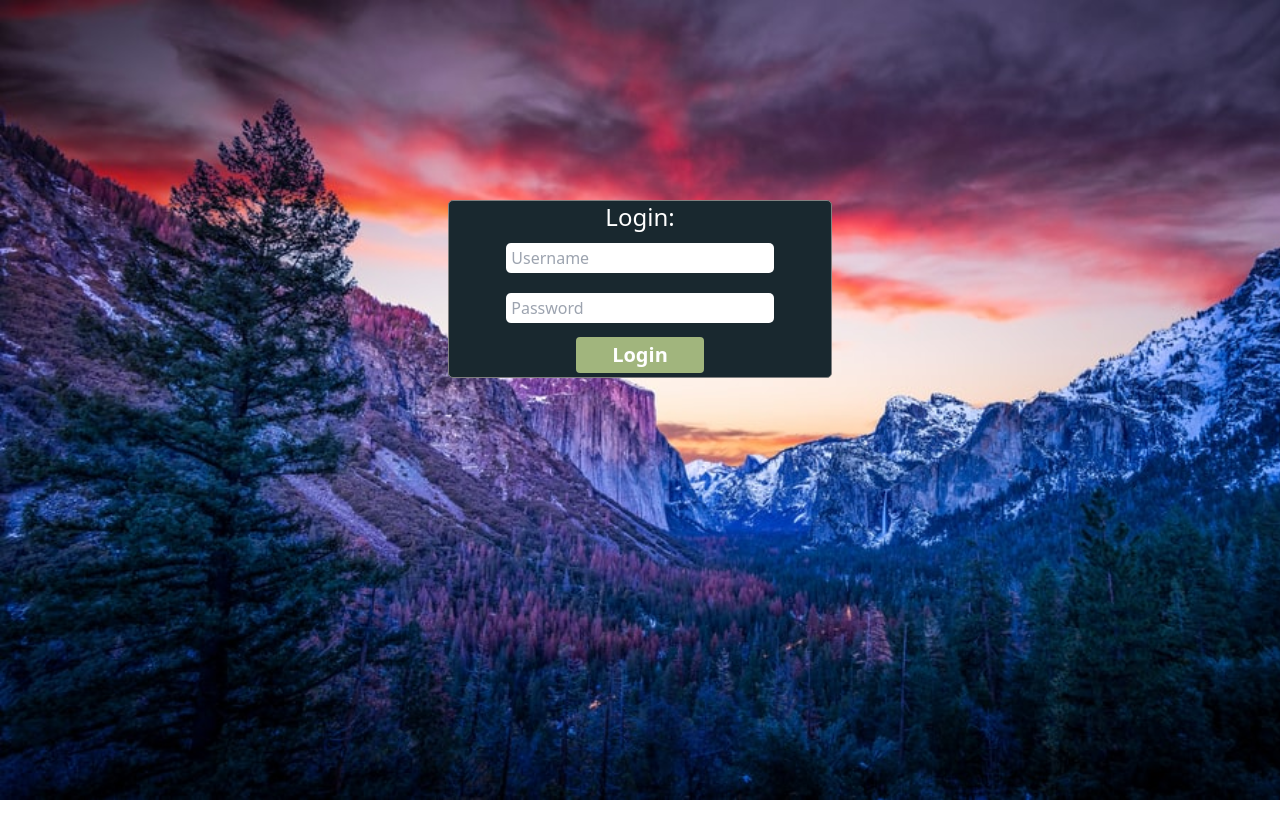
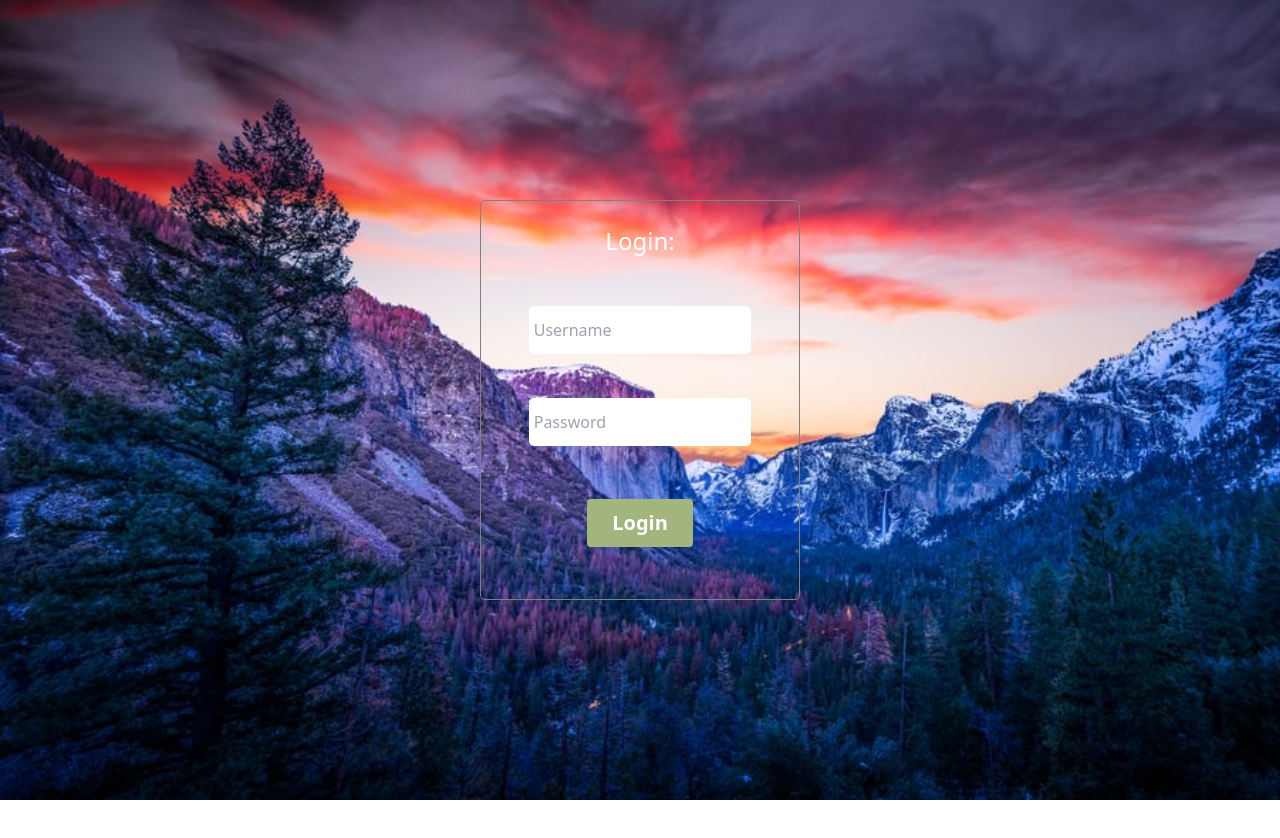
Before and after one commit to justlytoothy/BugTrack, a React (Create React App) app in the folder project/client/: page / in a window 1280 px wide. Shown: the top 838 px of the page. Before the commit the page ends 800 px from the top, so only its background shows below. Built offline with nearby package versions, Linux system fonts and the light colour scheme.

Commit message:
many small fixes in css

```diff
--- a/project/client/src/App.js
+++ b/project/client/src/App.js
@@ -10,15 +10,14 @@ function App() {
 	const loggedIn = useSelector(getIsLogged);
 	let fullApp;
 	if (loggedIn) {
-		console.log('Success!');
 		fullApp = (
-			<div className='p-2'>
+			<div className='pl-2 pt-2 h-full w-full'>
 				<MyRoutes />
 			</div>
 		);
 	} else {
 		fullApp = (
-			<div className='p-2'>
+			<div className='pl-2 pt-2'>
 				<LoginComponent></LoginComponent>
 			</div>
 		);
--- a/project/client/src/common/actionbutton.jsx
+++ b/project/client/src/common/actionbutton.jsx
@@ -11,7 +11,10 @@ const ActionButton = (props) => {
 			content = (
 				<button
 					onClick={props.click}
-					className='bg-color3 hover:bg-button-hover transition-all rounded text-center text-white font-bold font-sans px-5 py-1 m-1 whitespace-nowrap text-xl'>
+					className={
+						props.extraClass +
+						' bg-color3 h-12 hover:bg-button-hover transition-all rounded text-center text-white font-bold font-sans px-5 py-1 m-2 whitespace-nowrap text-xl'
+					}>
 					{text}
 				</button>
 			);
@@ -20,7 +23,7 @@ const ActionButton = (props) => {
 			content = (
 				<button
 					onClick={props.click}
-					className='whitespace-nowrap text-slate-gray transition-all border border-solid rounded border-slate-gray font-bold font-sans text-xl px-5 py-1 lg:hover:text-white lg:hover:bg-slate-gray disabled:opacity-50 disabled:hover:bg-white m-1'>
+					className='whitespace-nowrap text-slate-gray transition-all border border-solid rounded border-slate-gray font-bold font-sans text-xl px-5 py-1 lg:hover:text-white lg:hover:bg-slate-gray disabled:opacity-50 disabled:hover:bg-white m-2'>
 					{text}
 				</button>
 			);
@@ -29,7 +32,7 @@ const ActionButton = (props) => {
 			content = (
 				<button
 					onClick={props.click}
-					className='whitespace-nowrap py-1 px-5 rounded transition-all bg-delete-red text-white text-xl font-bold font-sans lg:hover:bg-red-hover disabled:opacity-50 disabled:hover:bg-delete-red m-1'>
+					className='whitespace-nowrap py-1 px-5 rounded transition-all bg-delete-red text-white text-xl font-bold font-sans lg:hover:bg-red-hover disabled:opacity-50 disabled:hover:bg-delete-red m-2'>
 					{text}
 				</button>
 			);
@@ -38,7 +41,7 @@ const ActionButton = (props) => {
 			content = (
 				<button
 					onClick={props.click}
-					className='bg-color3 hover:bg-button-hover transition-all rounded text-center text-white font-bold font-sans px-5 py-1 m-1 whitespace-nowrap'>
+					className='bg-color3 hover:bg-button-hover transition-all rounded text-center text-white font-bold font-sans px-5 py-1 m-2 whitespace-nowrap'>
 					{text}
 				</button>
 			);
--- a/project/client/src/common/layout.jsx
+++ b/project/client/src/common/layout.jsx
@@ -1,5 +1,5 @@
 import React from 'react';
-import Sidebar from '../features/sidebar/homeSidebarComponent';
+import Sidebar from '../features/sidebar/sidebarComponent';
 import NavBar from './navbar';
 import { Outlet } from 'react-router-dom';
 const Layout = (props) => {
--- a/project/client/src/features/auth/loginComponent.jsx
+++ b/project/client/src/features/auth/loginComponent.jsx
@@ -33,25 +33,30 @@ const LoginComponent = () => {
 
 	return (
 		<div className='login-page h-full w-full bg-[url("./images/imageBG.jpeg")] bg-cover bg-[rgba(0, 0, 0, 0.288)] bg-blend-multiply absolute'>
-			<form className='login-panel text-black'>
-				<h1 className='text-white text-2xl'>Login:</h1>
+			<div className='h-full'>
+				<form className='login-panel text-black mt-[25vh] mx-auto h-1/2 w-1/4'>
+					<h1 className='text-white text-2xl m-1 mt-6'>Login:</h1>
 					<input
+						className='mx-4 h-12'
 						name='username'
 						placeholder='Username'
 						onChange={inputChanged}
 						value={formInput.username}></input>
 					<input
+						className='mx-4 h-12'
 						name='password'
 						type='password'
 						placeholder='Password'
 						onChange={inputChanged}
 						value={formInput.password}></input>
 					<common.ActionButton
+						extraClass='h-10'
 						loading={isLoading}
 						click={submit}
 						text='Login'
 						type='submit'></common.ActionButton>
 				</form>
+			</div>
 		</div>
 	);
 };
--- a/project/client/src/features/sidebar/homeSidebarComponent.jsx
+++ /dev/null
@@ -1,28 +0,0 @@
-import React, { useState } from 'react';
-import { useLocation, NavLink } from 'react-router-dom';
-import SidebarItems from './sidebarItems';
-
-const Sidebar = (props, { defaultActive }) => {
-	return (
-		<>
-			<div className='bg-[#c34a36] w-64 h-[105vh] flex flex-col'>
-				{SidebarItems.map((item, index) => {
-					return (
-						<NavLink
-							to={item.route}
-							key={item.name}
-							className={({ isActive }) =>
-								isActive
-									? 'bg-gray-500 text-white font-bold text-xl py-4 px-6 transition-all duration-100 ease-in-out my-1 mx-3 rounded cursor-pointer'
-									: 'hover:bg-gray-500 text-white font-bold text-xl py-4 px-6 transition-all duration-100 ease-in-out my-1 mx-3 rounded cursor-pointer'
-							}>
-							{item.name}
-						</NavLink>
-					);
-				})}
-			</div>
-		</>
-	);
-};
-
-export default Sidebar;
--- /dev/null
+++ b/project/client/src/features/sidebar/sidebarComponent.jsx
@@ -0,0 +1,26 @@
+import React from 'react';
+import { NavLink } from 'react-router-dom';
+import SidebarItems from './sidebarItems';
+
+const Sidebar = (props, { defaultActive }) => {
+	return (
+			<div className='bg-carolina-blue w-64 h-[105vh] flex flex-col'>
+				{SidebarItems.map((item, index) => {
+					return (
+						<NavLink
+							to={item.route}
+							key={item.name}
+							className={({ isActive }) =>
+								isActive
+									? 'bg-gray-500 text-white font-bold text-xl py-4 px-6 transition-all duration-100 ease-in-out my-1 mx-3 rounded cursor-pointer w-full'
+									: 'hover:bg-gray-500 text-white font-bold text-xl py-4 px-6 transition-all duration-100 ease-in-out my-1 mx-3 rounded cursor-pointer w-full'
+							}>
+							{item.name}
+						</NavLink>
+					);
+				})}
+			</div>
+	);
+};
+
+export default Sidebar;
--- a/project/client/src/index.css
+++ b/project/client/src/index.css
@@ -3,47 +3,13 @@
 @tailwind utilities;
 
 #root {
-	--prime-color: #19282f;
-	--color1: #19282f;
-	--color2: #b33030;
-	--color3: #a1b57d;
-	--color4: #d3eca7;
-	color: white;
 	margin: -8px;
 }
-/* button {
-	background: var(--color3);
-	border-radius: 5px;
-	padding: 5px 20px;
-	color: white;
-	font: normal bold 18px 'Open Sans', sans-serif;
-	text-align: center;
-	margin-bottom: 10px;
-}
 
-button:hover {
-	transition: all 0.3s;
-	background: #a1b57db9;
-} */
-
-.page-container {
-	display: flex;
-	flex-wrap: wrap;
-	gap: 20px;
-	justify-content: center;
-	grid-column: 2;
-	margin-top: 2%;
-}
-.login-page {
-
-	grid-column: 1/2;
-}
 .login-panel {
 	background-color: var(--prime-color);
-	width: 30vw;
 	border: 1px solid grey;
 	border-radius: 5px;
-	margin: 25vh auto;
 	display: flex;
 	flex-wrap: wrap;
 	justify-content: center;
@@ -56,10 +22,8 @@ button:hover {
 
 .login-panel input {
 	width: 70%;
-	height: 30px;
 	border-radius: 5px;
 	border: none;
-	margin: 10px;
 	padding-left: 5px;
 }
 
--- a/project/client/tailwind.config.js
+++ b/project/client/tailwind.config.js
@@ -12,6 +12,11 @@ module.exports = {
 				'slate-gray': '#707070',
 				'delete-red': '#E2684B',
 				'red-hover': '#AD3518',
+				'white': '#ffffffff',
+				'rich-black': '#070707ff',
+				'charcoal': '#40434eff',
+				'nice-purple': '#de89beff',
+				'carolina-blue': '#39a0edff',
 			},
 		},
 	},
```
Lines whose indentation alone changed are shown as unchanged.
